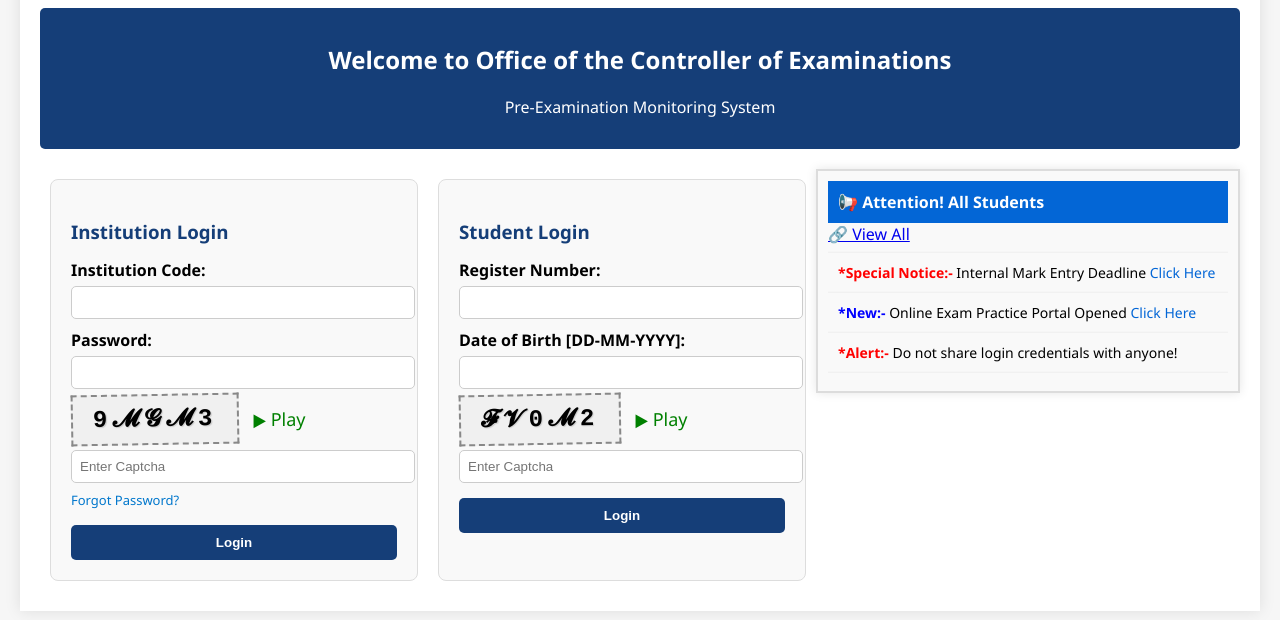
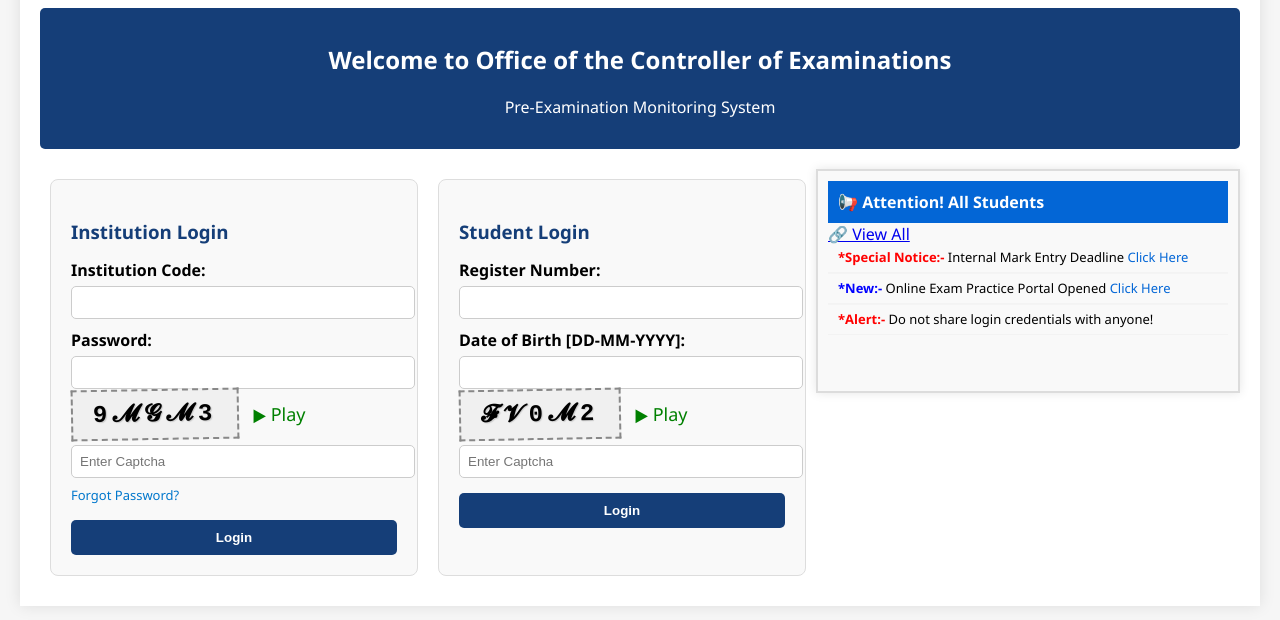
Before and after one commit to Aaqibrifai/amsce-examination, a plain HTML site: page index.html in a window 1280 px wide. Shown: the part 142-762 px from the top of the page. Drawn offline with Linux system fonts and the light colour scheme.

Commit message:
Update style.css

```diff
--- a/style.css
+++ b/style.css
@@ -125,6 +125,7 @@ body {
   text-decoration: underline;
 }
 
+/* Captcha */
 .captcha {
   font-family: 'Courier New', Courier, monospace;
   font-size: 24px;
@@ -138,13 +139,13 @@ body {
   user-select: none;
   transform: rotate(-1deg);
   text-shadow: 1px 1px 1px #ccc;
-  margin-top: 5px;
 }
 
 .captcha:hover {
   background-color: #e0e0e0;
 }
 
+/* News Section */
 .news-box {
   width: 100%;
   max-width: 400px;
@@ -179,9 +180,12 @@ body {
 }
 
 .news-list li {
-  padding: 10px;
-  font-size: 14px;
+  padding: 6px 10px;
+  font-size: 13px;
   border-bottom: 1px solid #eee;
+  white-space: nowrap;
+  overflow: hidden;
+  text-overflow: ellipsis;
 }
 
 .news-list li a {
@@ -199,8 +203,9 @@ body {
   font-weight: bold;
 }
 
+/* Scroll animation */
 @keyframes scrollUp {
-  0% { transform: translateY(0%); }
+  0%   { transform: translateY(0%); }
   100% { transform: translateY(-100%); }
 }
 
```
